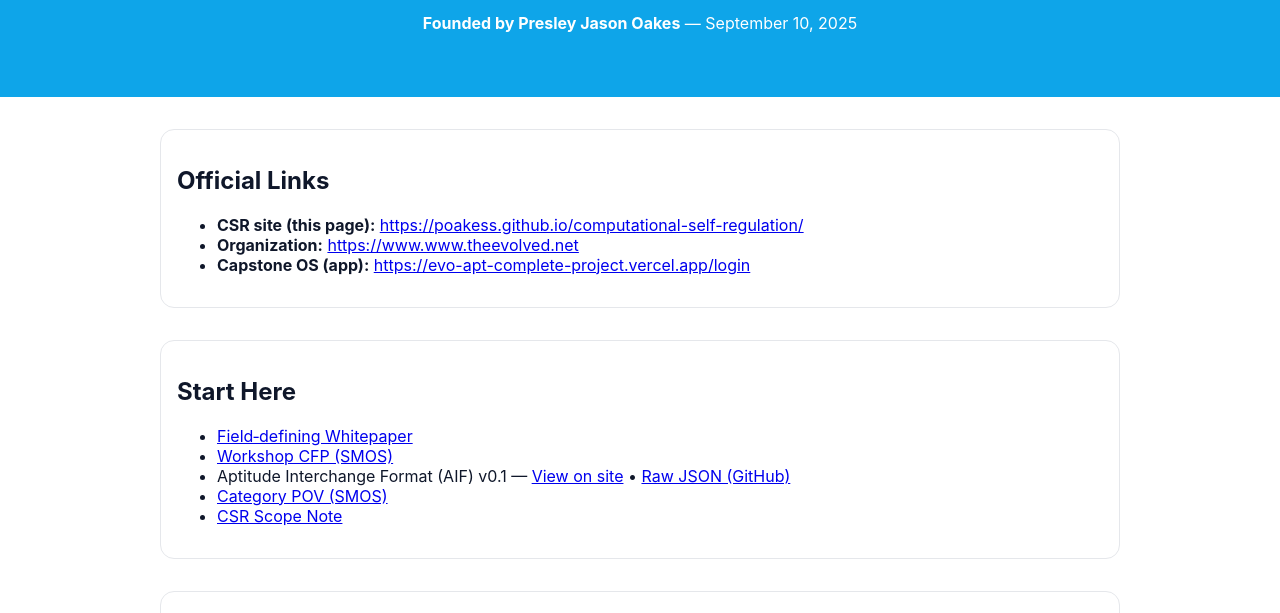
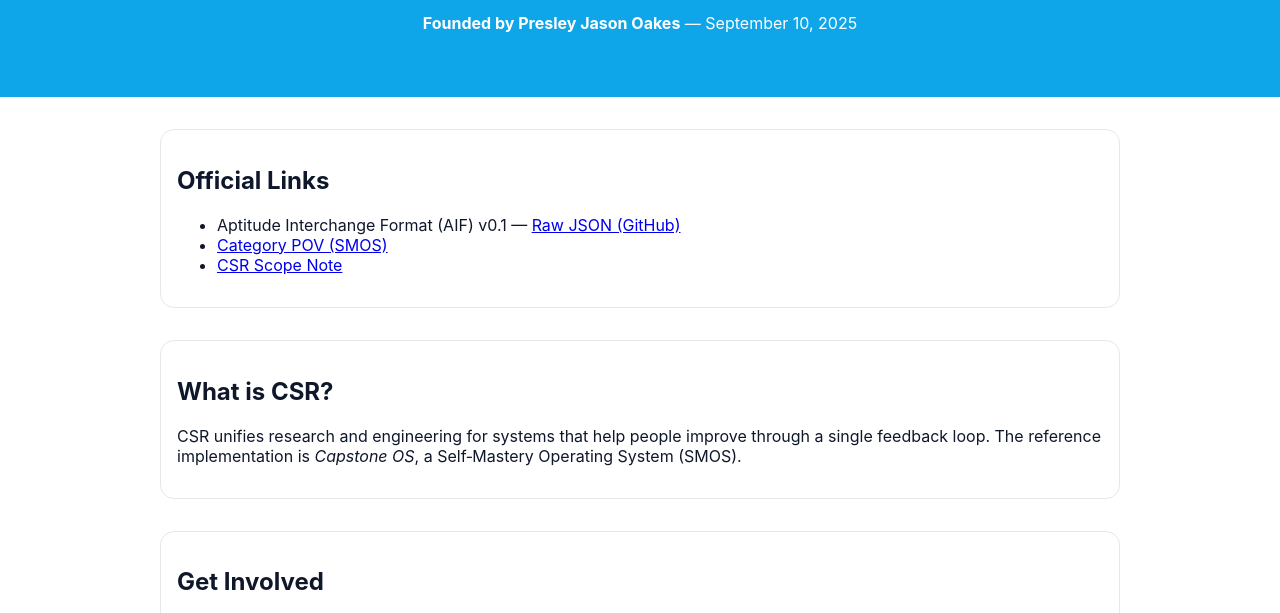
Before and after one commit to poakess/computational-self-regulation, a plain HTML site: page index.html in a window 1280 px wide. Shown: the part 153-766 px from the top of the page. Drawn offline with Linux system fonts and the light colour scheme.

Commit message:
Add files via upload

```diff
--- a/index.html
+++ b/index.html
@@ -25,17 +25,7 @@
 <section class="card">
   <h2>Official Links</h2>
   <ul>
-    <li><strong>CSR site (this page):</strong> <a href="https://poakess.github.io/computational-self-regulation/">https://poakess.github.io/computational-self-regulation/</a></li>
-    <li><strong>Organization:</strong> <a href="https://www.www.theevolved.net">https://www.www.theevolved.net</a></li>
-    <li><strong>Capstone OS (app):</strong> <a href="https://evo-apt-complete-project.vercel.app/login">https://evo-apt-complete-project.vercel.app/login</a></li>
-  </ul>
-</section>
-<section class="card">
-  <h2>Start Here</h2>
-  <ul>
-    <li><a href="./02_whitepaper_CSR.html">Field‑defining Whitepaper</a></li>
-    <li><a href="./03_workshop_CFP_SMOS.md">Workshop CFP (SMOS)</a></li>
-    <li>Aptitude Interchange Format (AIF) v0.1 — <a href="./spec/aif-schema-v0.1.json">View on site</a> • <a href="https://raw.githubusercontent.com/poakess/computational-self-regulation/main/spec/aif-schema-v0.1.json">Raw JSON (GitHub)</a></li>
+    <li>Aptitude Interchange Format (AIF) v0.1 — <a href="https://raw.githubusercontent.com/poakess/computational-self-regulation/main/spec/aif-schema-v0.1.json">Raw JSON (GitHub)</a></li>
     <li><a href="./04_category_pov_SMOS.html">Category POV (SMOS)</a></li>
     <li><a href="./01_scope-note_CSR.md">CSR Scope Note</a></li>
   </ul>
```
